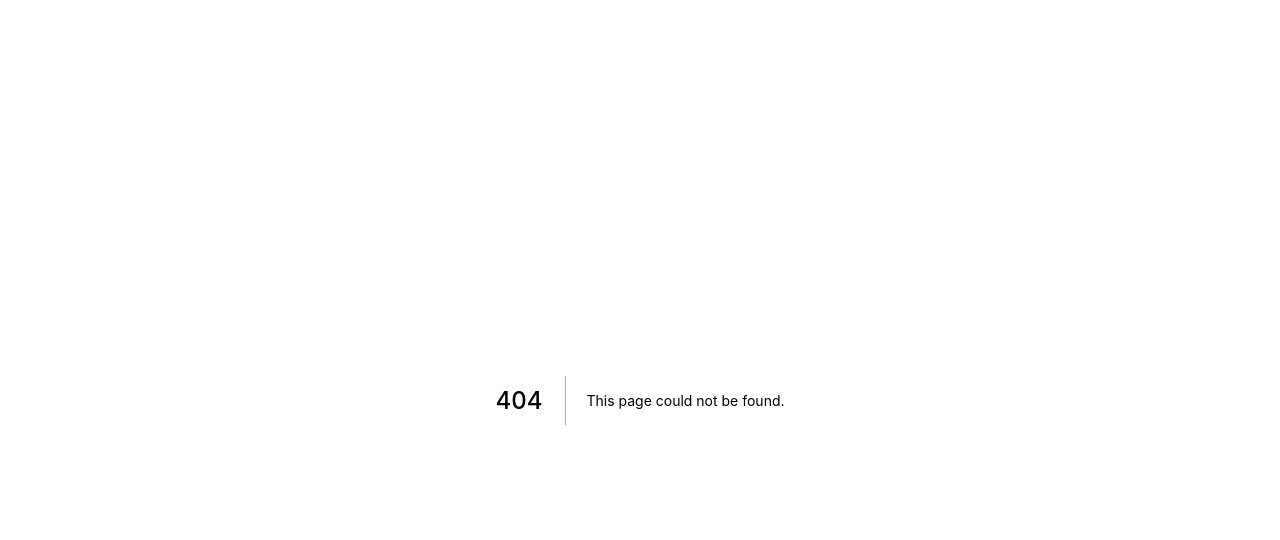
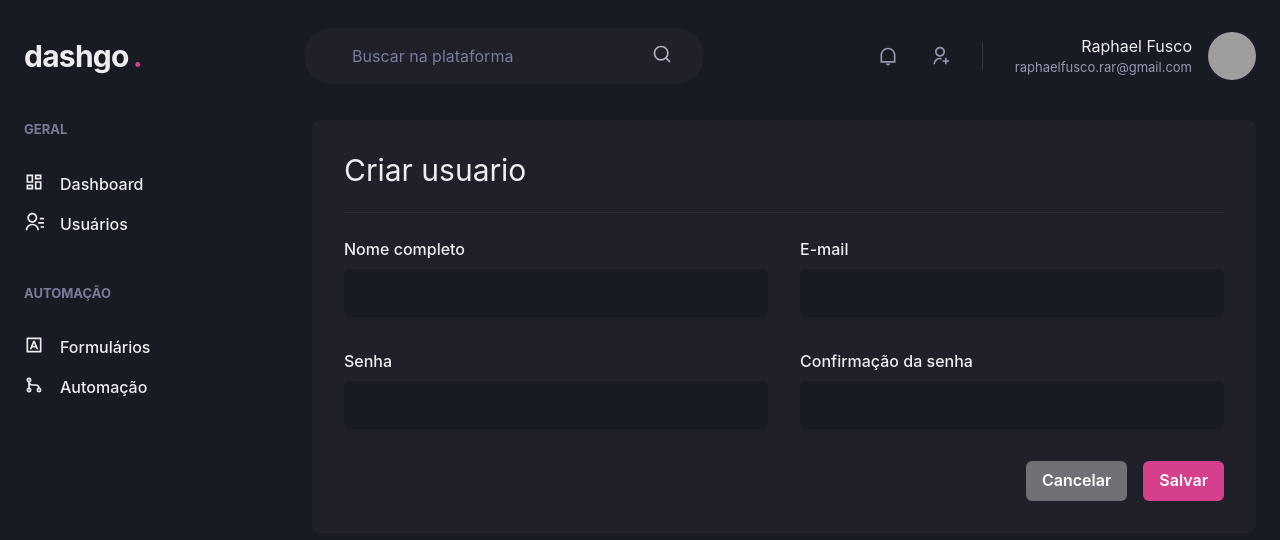
Before and after one commit to hotcaffe/dashgo, a Next.js app: page /users/create in a window 1280 px wide. Before the commit this address had no page. Shown: the top 540 px of the page. Built offline with nearby package versions, Linux system fonts and the light colour scheme; grey boxes are pictures that could not be loaded.

Commit message:
User create component

```diff
--- /dev/null
+++ b/src/pages/users/create.tsx
@@ -0,0 +1,37 @@
+import { Box, Button, Divider, Flex, Heading, HStack, SimpleGrid, VStack } from "@chakra-ui/react";
+import Input from "src/components/Form/Input";
+import Sidebar from "src/components/Form/Sidebar";
+import Header from "src/components/Header";
+
+export default function UserCreate(){
+   return (
+    <Box>
+        <Header/>
+        <Flex w="100%" my="6" maxWidth={1480} mx="auto" px="6">
+            <Sidebar />
+            <Box flex="1" borderRadius={8} bg="gray.800" p="8">
+                <Heading size="lg" fontWeight="normal">Criar usuario</Heading>
+                <Divider my="6" borderColor="gray.700"/>
+                <VStack spacing="8">
+                    <SimpleGrid minChildWidth="240px" spacing="8" w="100%">
+                        <Input name="name" type="name" label="Nome completo"/>
+                        <Input name="email" type="email" label="E-mail"/>
+                    </SimpleGrid>
+
+                    <SimpleGrid minChildWidth="240px" spacing="8" w="100%">
+                        <Input name="password" type="password" label="Senha"/>
+                        <Input name="password_confirmation" type="password" label="Confirmação da senha"/>
+                    </SimpleGrid>
+                </VStack>
+
+                <Flex mt="8" justify="flex-end">
+                    <HStack spacing="4">
+                        <Button colorScheme="whiteAlpha">Cancelar</Button>
+                        <Button colorScheme="pink">Salvar</Button>
+                    </HStack>
+                </Flex>
+            </Box>
+        </Flex>
+    </Box>
+   )
+}
```
Also changed, not shown: src/components/Pagination.tsx (+6 -2 lines).
